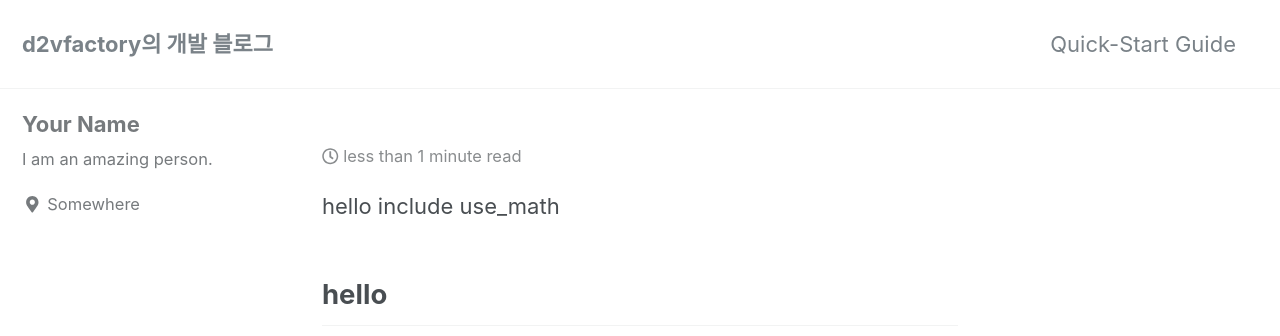
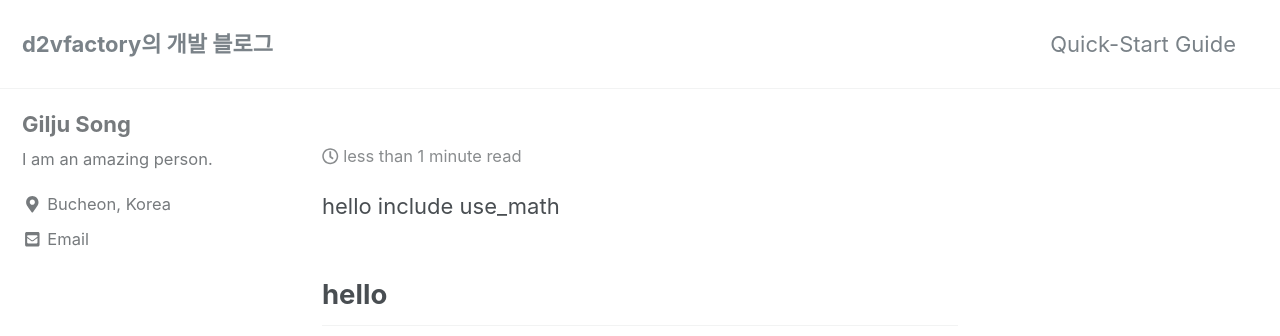
Before and after one commit to d2vfactory/d2vfactory.github.io, a Jekyll site: the page built from _posts/2020-01-10-hello.md, in a window 1280 px wide. Shown: the top 336 px of the page. Built offline with Jekyll 4.4.1, drawn with Linux system fonts in a browser that asks for light colours; nearby versions of some CDN libraries.

Commit message:
author 정보 수정

```diff
--- a/_config.yml
+++ b/_config.yml
@@ -100,15 +100,15 @@ analytics:
 
 # Site Author
 author:
-  name             : "Your Name"
+  name             : "Gilju Song"
   avatar           : # path of avatar image, e.g. "/assets/images/bio-photo.jpg"
   bio              : "I am an amazing person."
-  location         : "Somewhere"
+  location         : "Bucheon, Korea"
   email            :
   links:
     - label: "Email"
       icon: "fas fa-fw fa-envelope-square"
-      # url: mailto:your.name@email.com
+      url: mailto:d2vfactory@gmail.com
     - label: "Website"
       icon: "fas fa-fw fa-link"
       # url: "https://your-website.com"
```
